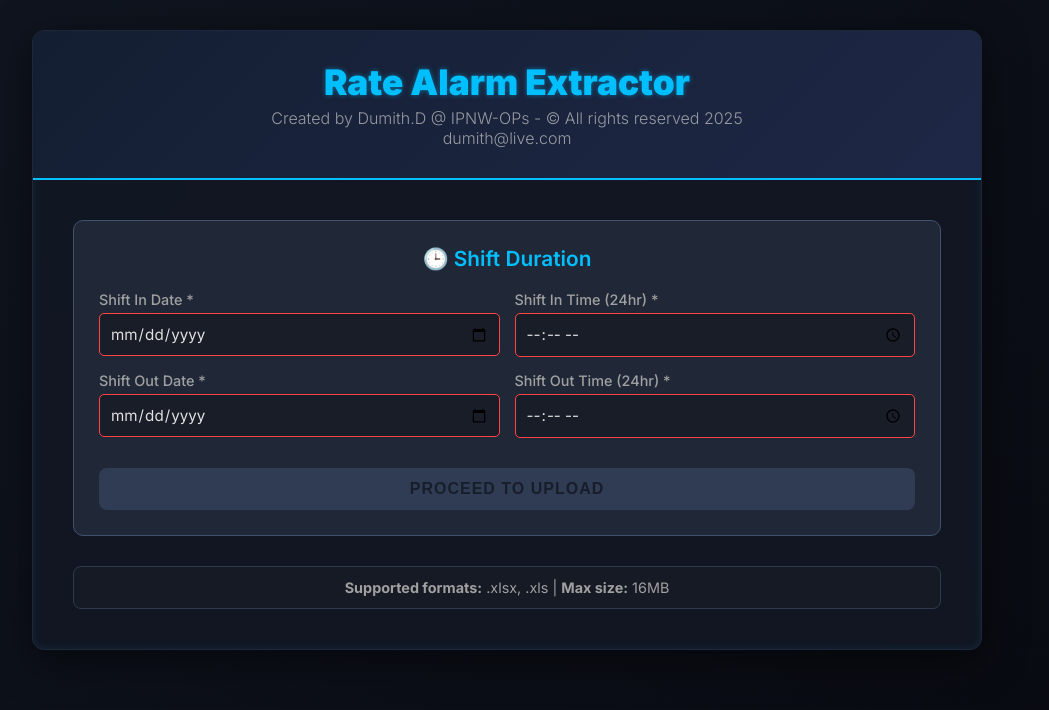
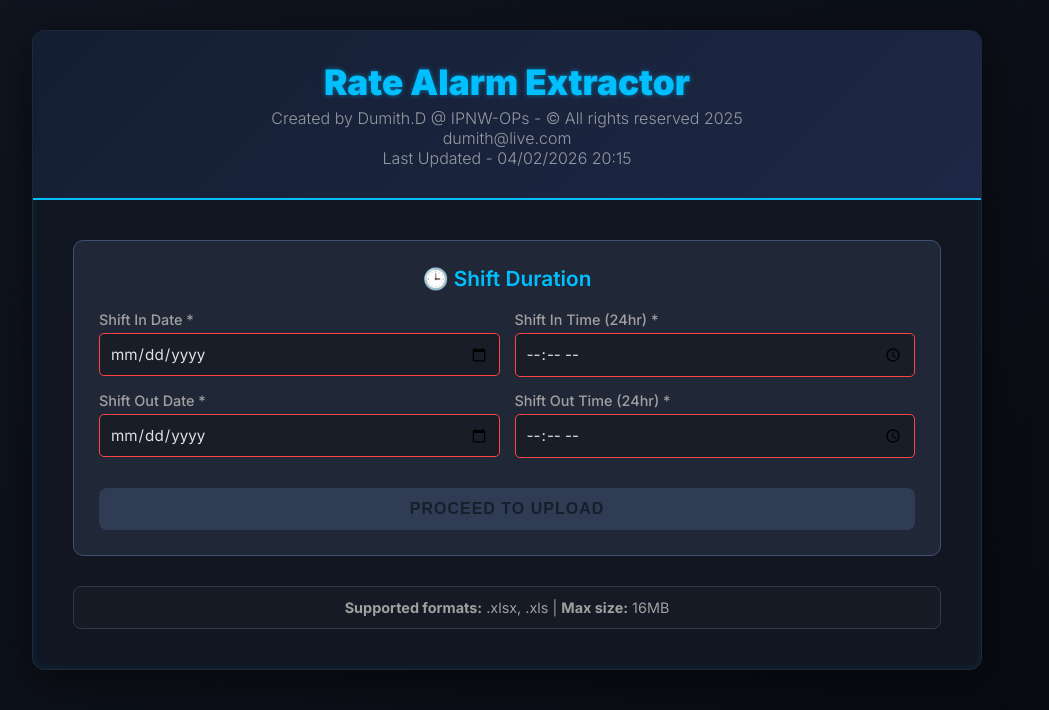
Before and after one commit to mdumithz-cpu/excel-analyzer, a Flask app: page / in a window 1280 px wide. Shown: the top 710 px of the page, without its empty margins (133-1182 px from the left). Run offline with Flask 3, Linux system fonts and the light colour scheme.

Commit message:
Update index.html

```diff
--- a/templates/index.html
+++ b/templates/index.html
@@ -471,6 +471,7 @@
             <h1>Rate Alarm Extractor</h1>
             <p>Created by Dumith.D @ IPNW-OPs - © All rights reserved 2025</p>
             <p>dumith@live.com</p>
+            <p>Last Updated - 04/02/2026 20:15</p>
         </div>
 
         <div class="content">
```
